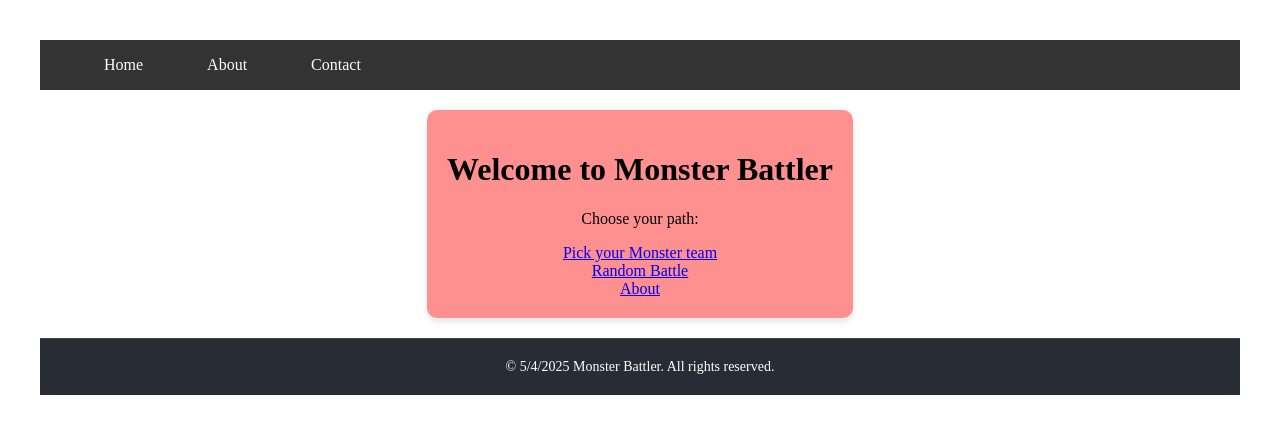
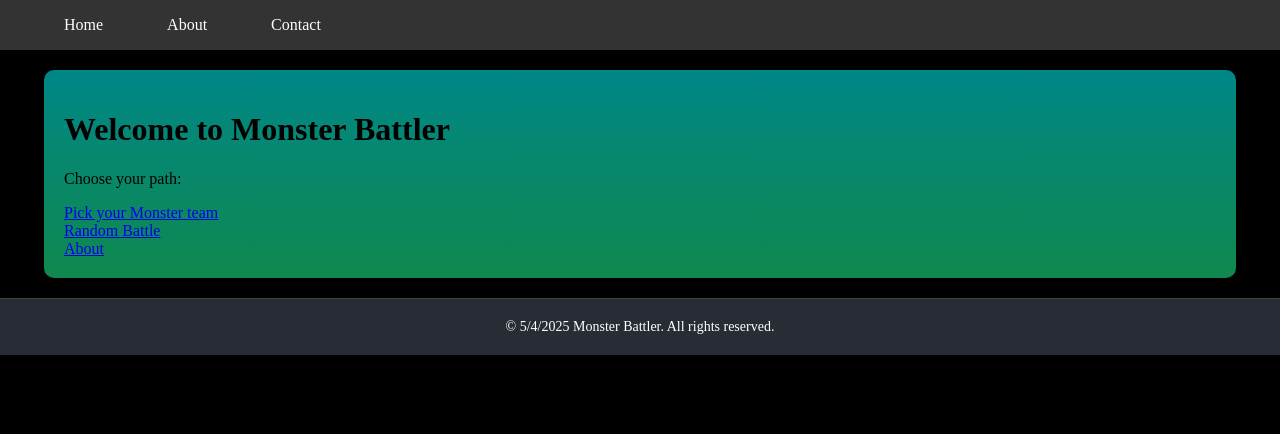
Before and after one commit to SrmTech-git/monsterBattlerReact, a React (Vite) app in the folder monsterBattlerReact/: page / in a window 1280 px wide. Shown: the top 434 px of the page. Built offline with nearby package versions, Linux system fonts and the light colour scheme.

Commit message:
added global css

```diff
--- a/monsterBattlerReact/src/App.css
+++ b/monsterBattlerReact/src/App.css
@@ -1,9 +1,13 @@
+html, body {
+  height: 100%;
+  margin: 0;
+  background-color: black;
+}
 #root {
-  max-width: 1500px;
-  margin: 0 auto;
-  padding: 2rem;
-  text-align: center;
+  min-height: 100vh; /* Ensures full viewport height */
+  background-color: black; /* Double coverage */
 }
+
 
 .App{
   display: grid;
@@ -26,9 +30,9 @@
 
 .pageContainer{
   padding: 20px;
-  background-color: #ff9090;
+  background: linear-gradient(to bottom, #008787, #0f894e);
   border-radius: 10px;
-  max-width: fit-content;
+  max-width: 90%;
   margin: 20px auto;
   box-shadow: 0 4px 6px rgba(0, 0, 0, 0.1);
 
```
